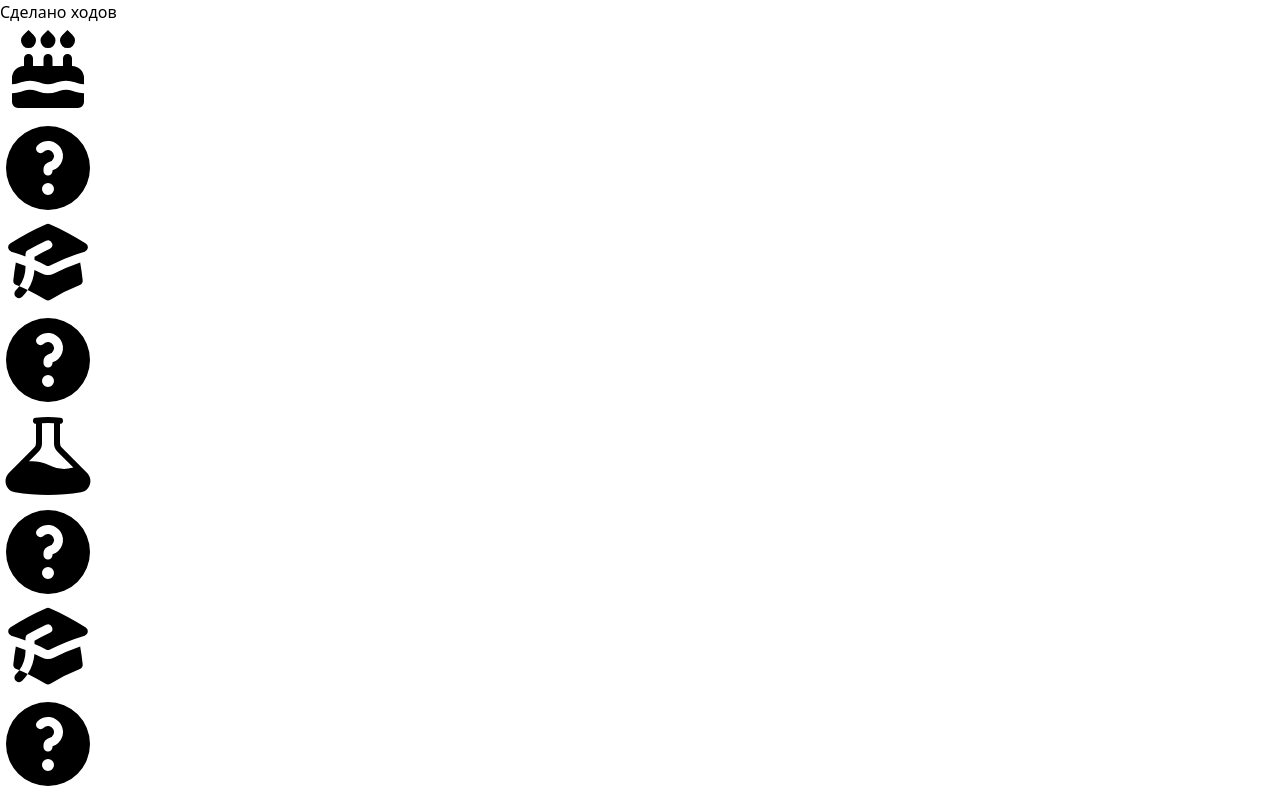
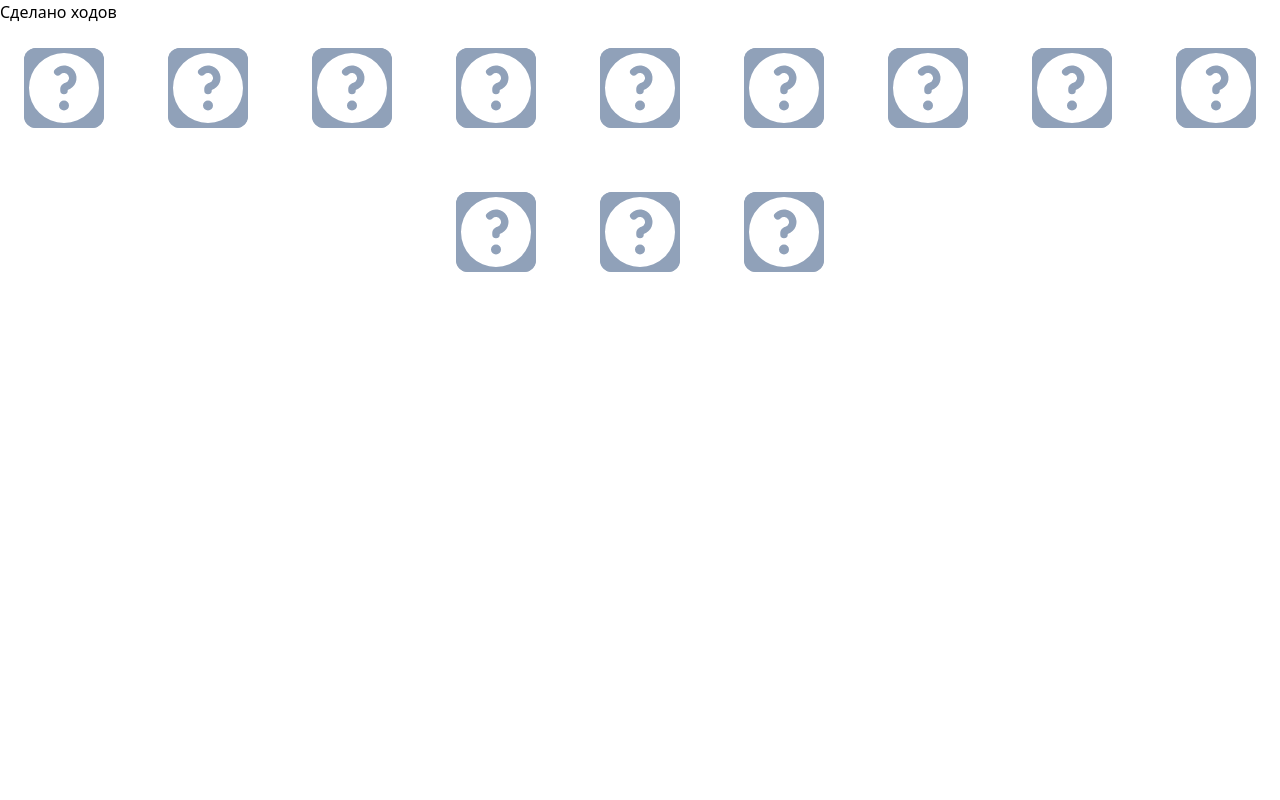
Before and after one commit to xtwilightx/Practice2_ViteReact, a React (Vite) app: page / in a window 1280 px wide. Shown: the top 800 px of the page. Built offline with nearby package versions, Linux system fonts and the light colour scheme.

Commit message:
fix cards position

```diff
--- a/src/App.jsx
+++ b/src/App.jsx
@@ -1,4 +1,4 @@
-import { useState,useEffect } from 'react';
+import { useState, useEffect } from 'react';
 import reactLogo from './assets/react.svg'
 import viteLogo from '/vite.svg'
 import './App.css'
@@ -13,12 +13,12 @@ import { ScissorsIcon } from '@heroicons/react/16/solid'
 import { QuestionMarkCircleIcon } from '@heroicons/react/16/solid'
 
 const initialArrayCards = [
-  {id: 1, img: BeakerIcon},
-  {id: 2, img: CpuChipIcon},
-  {id: 3, img: AcademicCapIcon},
-  {id: 4, img: LanguageIcon},
-  {id: 5, img: CakeIcon},
-  {id: 6, img: ScissorsIcon},
+  { id: 1, img: BeakerIcon },
+  { id: 2, img: CpuChipIcon },
+  { id: 3, img: AcademicCapIcon },
+  { id: 4, img: LanguageIcon },
+  { id: 5, img: CakeIcon },
+  { id: 6, img: ScissorsIcon },
 ]
 
 const paitOfArrayCards = [...initialArrayCards, ...initialArrayCards]
@@ -37,8 +37,9 @@ const App = () => {
       randomIndex
 
 
-    while (currentIndex !== 0){
+    while (currentIndex !== 0) {
       randomIndex = Math.floor(Math.random() * currentIndex)
+      console.log(randomIndex);
       currentIndex -= 1
 
       temporaryValue = array[currentIndex]
@@ -49,42 +50,35 @@ const App = () => {
     return array
   }
 
-    useEffect(() =>{
+  useEffect(() => {
     setArrayCards(shuffle(paitOfArrayCards))
-    },[]) //[зависимости] Пусто значит при загрузке страницы сработает
+  }, [])
 
-  return(
+return (
   <div className='App'>
-        {console.log({arrayCards})}
     <p className='number-of-strokes'>Сделано ходов {moves}</p>
-        <div className='cards'>
-            {arrayCards.map((item, index, number) => {
-              //Вынести в компонент
-              let isFlipped = false;
+    <div className='cards flex flex-wrap justify-center gap-4'>
+      {arrayCards.map((item, index) => {
+        const isFlipped = openedCards.includes(index) || matched.includes(item.id);
 
-              if (openedCards.includes(index)) isFlipped = true
-              if (matched.includes(item.id)) isFlipped = true
-
-              //лучше не index
-              return(
-                <div key={index} className={`card ${isFlipped ? 'flipped' : ''}`}>
-                  <div>
-                    <div>
-                      <item.img className='size-24'  />
+        return (
+          <div
+            key={index}
+            className={`card relative w-32 h-32 ${isFlipped ? 'flipped' : ''}`} >
+            <div className="w-full h-full flex items-center justify-center">
+              <item.img className='size-20 text-white rounded-xl bg-slate-400' />
             </div>
 
-                    <div>
-                      <QuestionMarkCircleIcon className='size-24' />
+            <div className={`absolute inset-0 flex items-center justify-center
+                             ${isFlipped ? 'hidden' : ''}`}>
+              <QuestionMarkCircleIcon className='size-20 text-white rounded-xl bg-slate-400' />
             </div>
           </div>
-                </div>
-              )
-
-          } )}
+        );
+      })}
     </div>
   </div>
-
-  )
+);
 }
 
 export default App
```
Lines whose indentation alone changed are shown as unchanged.
